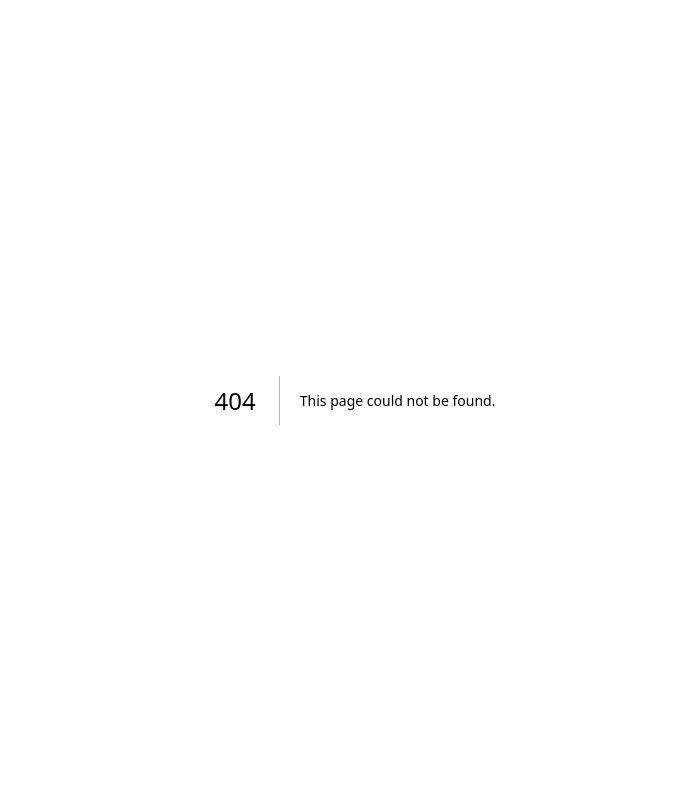
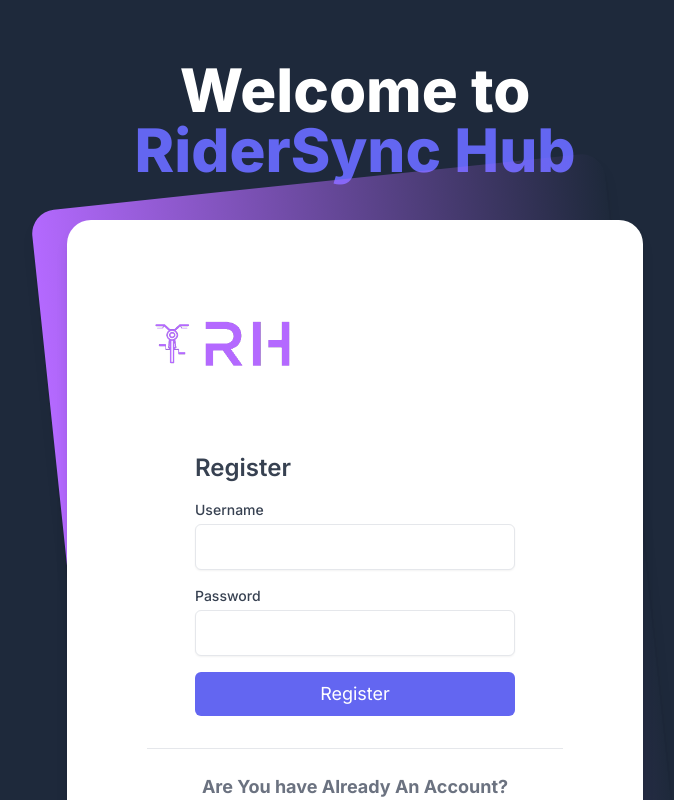
Before and after one commit to Er-Rishabh-Yadav/RiderSync-Hub, a Next.js app: page /register in a window 1280 px wide. Before the commit this address had no page. Shown: the top 800 px of the page, without its empty margins (285-959 px from the left). Built offline with nearby package versions, Linux system fonts and the light colour scheme.

Commit message:
ui of login and register is added

```diff
--- a/package.json
+++ b/package.json
@@ -25,6 +25,7 @@
     "react": "18.2.0",
     "react-dom": "18.2.0",
     "react-router-dom": "^6.15.0",
+    "react-toastify": "^9.1.3",
     "styled-components": "^5.3.11",
     "tailwindcss": "3.3.3",
     "typescript": "5.2.2"
--- /dev/null
+++ b/src/app/login/page.tsx
@@ -0,0 +1,130 @@
+"use client";
+
+import { useState } from "react";
+import { ToastContainer,toast } from 'react-toastify';
+import "react-toastify/dist/ReactToastify.css";
+
+import { useRouter} from "next/navigation"
+export default function Login() {
+    const [username, setUsername] = useState('');
+  const [password, setPassword] = useState('');
+  const route = useRouter();
+  const toastOptions = {
+    position: "bottom-right",
+    autoClose: 8000,
+    pauseOnHover: true,
+    draggable: true,
+    theme: "dark",
+  };
+  const handleSubmit = async (e:any) => {
+    e.preventDefault();
+
+    try {
+    if(username === 'admin' && password === 'admin'){
+        route.push('/');
+        toast.success('Login success.',{
+            position: "bottom-right",
+            autoClose: 8000,
+            pauseOnHover: true,
+            draggable: true,
+            theme: "dark",
+          });
+    }
+    else{
+        toast.error('Login failed.',{
+            position: "bottom-right",
+            autoClose: 8000,
+            pauseOnHover: true,
+            draggable: true,
+            theme: "dark",
+          });
+        }
+      // Handle successful login, like storing a token in local storage or state
+    } catch (error) {
+      console.error('Login error:', error);
+      // Handle login error, display a message to the user, etc.
+
+      toast.error('Login failed.',{
+        position: "bottom-right",
+        autoClose: 8000,
+        pauseOnHover: true,
+        draggable: true,
+        theme: "dark",
+    });
+    }
+  };
+  return (
+  <div className="min-h-screen bg-[#1e293b] py-10">
+    <div className="m-5">
+
+     <div className="max-w-7xl mx-auto px-4 sm:px-6 lg:px-8">
+      {/* imagee logo */}
+
+      <div className="text-center">
+        <h1 className="text-4xl font-extrabold text-white sm:text-5xl md:text-6xl">
+          <span className="block">Welcome to</span>
+          <span className="block text-indigo-500">RiderSync Hub</span>
+        </h1>
+        </div>
+    </div>
+    {/* header */}
+    <div className="relative py-10 sm:max-w-xl sm:mx-auto">
+      <div className="absolute  inset-0 bg-gradient-to-r from-[#b469ff] to-light-blue-500 shadow-lg transform -skew-y-6 sm:skew-y-0 sm:-rotate-6 rounded-3xl">
+      </div>
+
+      <div className="relative rounded-3xl px-4 py-10 bg-white shadow-lg sm:rounded-3xl sm:p-20">
+        <div className="max-w-md mx-auto">
+          <div>
+            <img src="/logo-full.png" className="h-20 sm:h-15" />
+          </div>
+          <div className="divide-y divide-gray-200">
+            <div className="py-8 text-base leading-6 space-y-4 text-gray-700 sm:text-lg sm:leading-7">
+                 <div className="w-full max-w-xs mx-auto mt-10">
+      <h2 className="text-2xl font-semibold mb-4">Login</h2>
+      <form onSubmit={handleSubmit}>
+        <div className="mb-4">
+          <label className="block text-sm font-medium">Username</label>
+          <input
+            type="username"
+            value={username}
+            onChange={(e) => setUsername(e.target.value)}
+            className="mt-1 px-3 py-2 block w-full border rounded-md shadow-sm focus:ring focus:ring-opacity-50"
+          />
+        </div>
+        <div className="mb-4">
+          <label className="block text-sm font-medium">Password</label>
+          <input
+            type="password"
+            value={password}
+            onChange={(e) => setPassword(e.target.value)}
+            className="mt-1 px-3 py-2 block w-full border rounded-md shadow-sm focus:ring focus:ring-opacity-50"
+          />
+        </div>
+        <button
+          type="submit"
+          className="w-full bg-blue-500 text-white py-2 px-4 rounded-md hover:bg-blue-600 focus:outline-none focus:ring focus:ring-opacity-50"
+        >
+          Login
+        </button>
+      </form>
+
+      <ToastContainer />
+    </div>
+            </div>
+            <div className="pt-6 text-base text-center leading-6 font-bold sm:text-lg sm:leading-7">
+              <p>
+
+              <a href="/register" className="text-gray-500 hover:text-gray-600">Are You Want to Create An Account?</a>
+              </p>
+
+            </div>
+          </div>
+        </div>
+      </div>
+    </div>
+</div>
+
+
+  </div>
+  );
+}
--- a/src/app/page.tsx
+++ b/src/app/page.tsx
@@ -75,7 +75,7 @@ export default function Home() {
             <div className="pt-6 text-base leading-6 font-bold sm:text-lg sm:leading-7">
               <p>Are you ready to Join the Ride?</p>
               <p>
-                <a href="#" className="text-blue-500 hover:text-blue-600">Get started</a>
+                <a href="/register" className="text-blue-500 hover:text-blue-600">Get started</a>
               </p>
 
             </div>
--- /dev/null
+++ b/src/app/register/page.tsx
@@ -0,0 +1,130 @@
+"use client";
+
+import { useState } from "react";
+import { ToastContainer,toast } from 'react-toastify';
+import "react-toastify/dist/ReactToastify.css";
+
+import { useRouter} from "next/navigation"
+export default function Login() {
+    const [username, setUsername] = useState('');
+  const [password, setPassword] = useState('');
+  const route = useRouter();
+  const toastOptions = {
+    position: "bottom-right",
+    autoClose: 8000,
+    pauseOnHover: true,
+    draggable: true,
+    theme: "dark",
+  };
+  const handleSubmit = async (e:any) => {
+    e.preventDefault();
+
+    try {
+    if(username === 'admin' && password === 'admin'){
+        route.push('/');
+        toast.success('Login success.',{
+            position: "bottom-right",
+            autoClose: 8000,
+            pauseOnHover: true,
+            draggable: true,
+            theme: "dark",
+          });
+    }
+    else{
+        toast.error('Login failed.',{
+            position: "bottom-right",
+            autoClose: 8000,
+            pauseOnHover: true,
+            draggable: true,
+            theme: "dark",
+          });
+        }
+      // Handle successful login, like storing a token in local storage or state
+    } catch (error) {
+      console.error('Login error:', error);
+      // Handle login error, display a message to the user, etc.
+
+      toast.error('Login failed.',{
+        position: "bottom-right",
+        autoClose: 8000,
+        pauseOnHover: true,
+        draggable: true,
+        theme: "dark",
+    });
+    }
+  };
+  return (
+  <div className="min-h-screen bg-[#1e293b] py-10">
+    <div className="m-5">
+
+     <div className="max-w-7xl mx-auto px-4 sm:px-6 lg:px-8">
+      {/* imagee logo */}
+
+      <div className="text-center">
+        <h1 className="text-4xl font-extrabold text-white sm:text-5xl md:text-6xl">
+          <span className="block">Welcome to</span>
+          <span className="block text-indigo-500">RiderSync Hub</span>
+        </h1>
+        </div>
+    </div>
+    {/* header */}
+    <div className="relative py-10 sm:max-w-xl sm:mx-auto">
+      <div className="absolute  inset-0 bg-gradient-to-r from-[#b469ff] to-light-blue-500 shadow-lg transform -skew-y-6 sm:skew-y-0 sm:-rotate-6 rounded-3xl">
+      </div>
+
+      <div className="relative rounded-3xl px-4 py-10 bg-white shadow-lg sm:rounded-3xl sm:p-20">
+        <div className="max-w-md mx-auto">
+          <div>
+            <img src="/logo-full.png" className="h-20 sm:h-15" />
+          </div>
+          <div className="divide-y divide-gray-200">
+            <div className="py-8 text-base leading-6 space-y-4 text-gray-700 sm:text-lg sm:leading-7">
+                 <div className="w-full max-w-xs mx-auto mt-10">
+      <h2 className="text-2xl font-semibold mb-4">Register</h2>
+      <form onSubmit={handleSubmit}>
+        <div className="mb-4">
+          <label className="block text-sm font-medium">Username</label>
+          <input
+            type="username"
+            value={username}
+            onChange={(e) => setUsername(e.target.value)}
+            className="mt-1 px-3 py-2 block w-full border rounded-md shadow-sm focus:ring focus:ring-opacity-50"
+          />
+        </div>
+        <div className="mb-4">
+          <label className="block text-sm font-medium">Password</label>
+          <input
+            type="password"
+            value={password}
+            onChange={(e) => setPassword(e.target.value)}
+            className="mt-1 px-3 py-2 block w-full border rounded-md shadow-sm focus:ring focus:ring-opacity-50"
+          />
+        </div>
+        <button
+          type="submit"
+          className="w-full bg-indigo-500 text-white py-2 px-4 rounded-md hover:bg-indigo-600 focus:outline-none focus:ring focus:ring-opacity-50"
+        >
+         Register
+        </button>
+      </form>
+
+      <ToastContainer />
+    </div>
+            </div>
+            <div className="pt-6 text-base text-center leading-6 font-bold sm:text-lg sm:leading-7">
+              <p>
+
+              <a href="/login" className="text-gray-500 hover:text-gray-600">Are You have Already An Account?</a>
+              </p>
+
+            </div>
+          </div>
+        </div>
+      </div>
+    </div>
+</div>
+
+
+  </div>
+  );
+}
```
Also changed, not shown: 1 other file (tests, documents, lock files or other folders).
